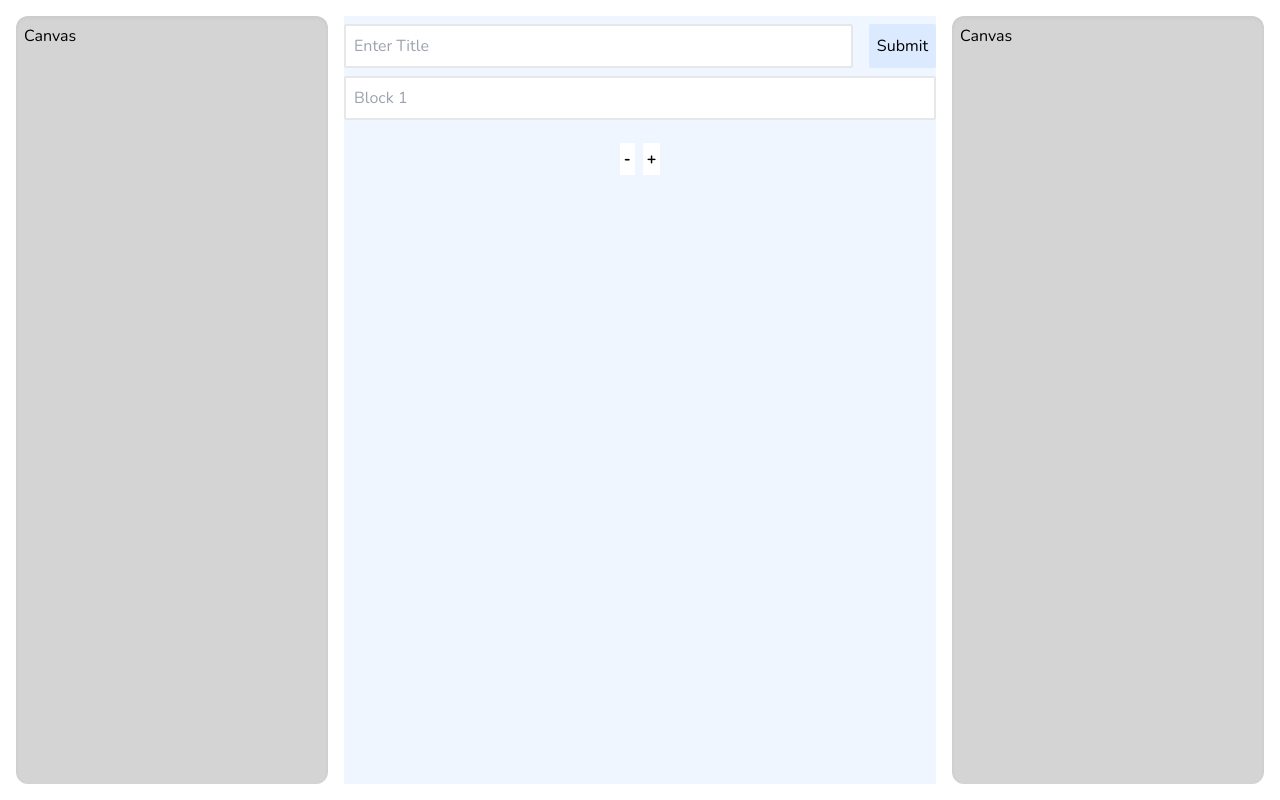
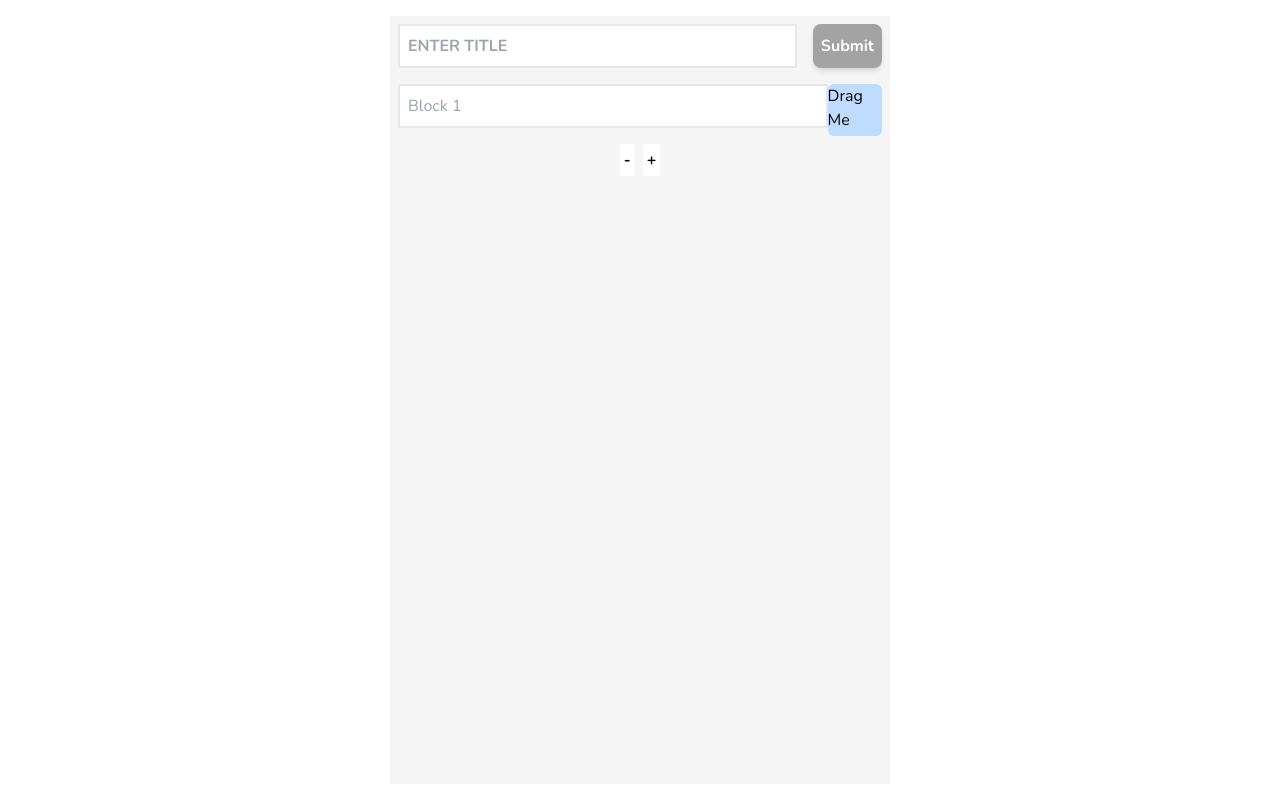
Before and after one commit to jordaz14/note-taking-react-app, a React (Vite) app in the folder client/: page / in a window 1280 px wide. Built offline with nearby package versions, Linux system fonts and the light colour scheme.

Commit message:
Simplify page structure to prioritize functionality

```diff
--- a/client/src/App.tsx
+++ b/client/src/App.tsx
@@ -1,7 +1,4 @@
-import ScratchSpace from "./components/ScratchSpace";
-
 import { useState } from "react";
-import ReactTextareaAutosize from "react-textarea-autosize";
 import { DndContext, closestCenter } from "@dnd-kit/core";
 import {
   arrayMove,
@@ -12,13 +9,12 @@ import SortableItem from "./components/SortableItem";
 import { restrictToVerticalAxis } from "@dnd-kit/modifiers";
 
 function App() {
-  const [blocks, setBlocks] = useState<any[]>([0]);
+  const [blocks, setBlocks] = useState<any[]>([1]);
 
   const addToBlocks = () => {
     if (blocks.length < 10) {
-      setBlocks([...blocks, blocks.length]);
+      setBlocks([...blocks, blocks.length + 1]);
     }
-    console.log(blocks);
   };
 
   const removeFromBlocks = () => {
@@ -43,16 +39,24 @@ function App() {
   return (
     <>
       <div className="flex font-nunito">
-        <main id="canvas" className="flex w-screen h-screen p-4 gap-4">
-          <ScratchSpace />
-          <div className="bg-blue-50 flex-[2] flex flex-col items-center pt-2 pb-2 gap-2 overflow-y-hidden">
+        <main
+          id="canvas"
+          className="flex w-screen h-screen p-4 gap-4 justify-center"
+        >
+          <div
+            id="compose"
+            className="bg-neutral-100 flex flex-col items-center p-2 gap-2 overflow-y-hidden
+             w-[500px]"
+          >
             <form className="w-full flex flex-col">
-              <div className="flex mb-2 gap-4">
+              <div className="flex mb-4 gap-4">
                 <input
                   placeholder="Enter Title"
-                  className="bg-white w-full rounded-sm border-2 p-2 resize-none"
+                  className="bg-white w-full rounded-sm border-2 p-2 resize-none font-bold uppercase"
                 ></input>
-                <button className="bg-blue-100 rounded-sm p-2">Submit</button>
+                <button className="bg-neutral-400 hover:bg-neutral-500 font-bold text-white rounded-lg p-2 shadow-md">
+                  Submit
+                </button>
               </div>
               <DndContext
                 collisionDetection={closestCenter}
@@ -82,7 +86,6 @@ function App() {
               </button>
             </div>
           </div>
-          <ScratchSpace />
         </main>
       </div>
     </>
--- a/client/src/components/ScratchSpace.tsx
+++ /dev/null
@@ -1,9 +0,0 @@
-function ScratchSpace() {
-  return (
-    <div className="flex-1 bg-neutral-300 shadow-inner rounded-xl p-2">
-      Canvas
-    </div>
-  );
-}
-
-export default ScratchSpace;
--- a/client/src/components/SortableItem.tsx
+++ b/client/src/components/SortableItem.tsx
@@ -2,7 +2,7 @@ import { useSortable } from "@dnd-kit/sortable";
 import { CSS } from "@dnd-kit/utilities";
 import ReactTextareaAutosize from "react-textarea-autosize";
 
-function SortableItem(props) {
+function SortableItem(props: any) {
   const { attributes, listeners, setNodeRef, transform, transition } =
     useSortable({ id: props.id });
 
@@ -12,14 +12,17 @@ function SortableItem(props) {
   };
 
   return (
-    <div ref={setNodeRef} style={style} {...attributes} {...listeners}>
+    <div ref={setNodeRef} style={style} className="flex">
       <ReactTextareaAutosize
         key={props.id}
         minRows={1}
         maxRows={5}
         className="bg-white w-full rounded-sm border-2 p-2 mb-2 resize-none overflow-hidden"
-        placeholder={`Block ${props.id + 1}`}
+        placeholder={`Block ${props.id}`}
       />
+      <div className="bg-blue-200 rounded-md" {...attributes} {...listeners}>
+        Drag Me
+      </div>
     </div>
   );
 }
```
Also changed, not shown: 1 other file (tests, documents, lock files or other folders).
